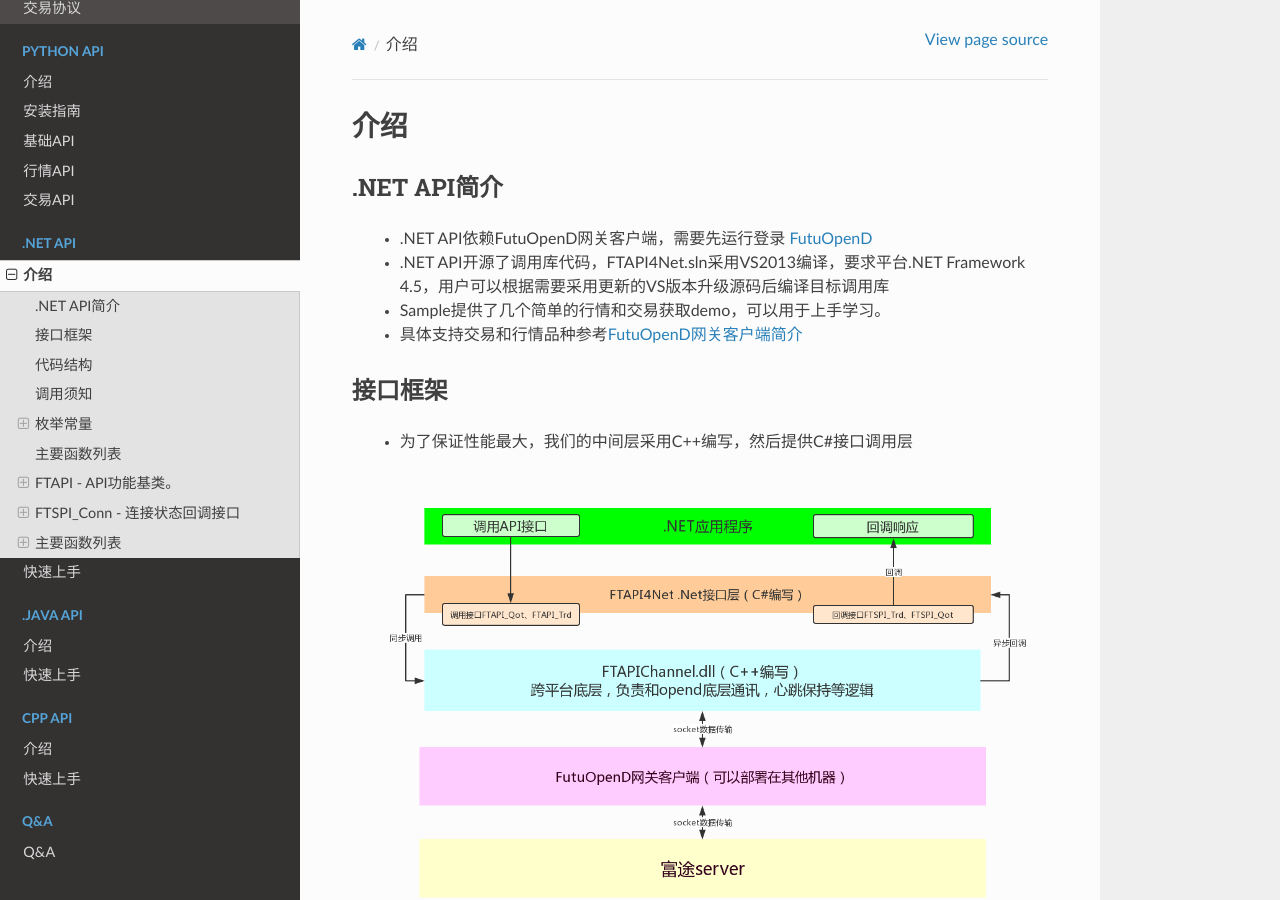
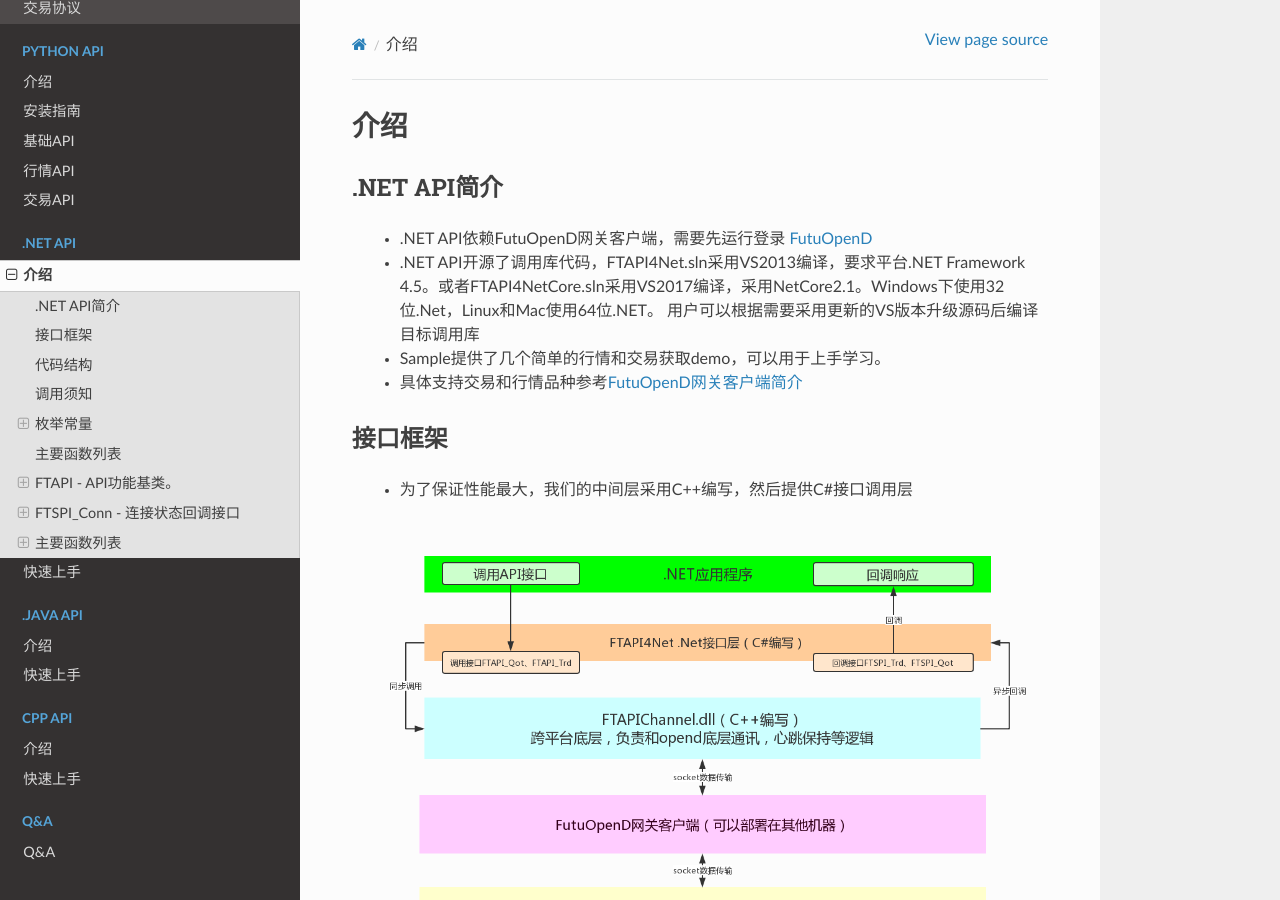
Before and after one commit to FutunnOpen/futu-api-doc, a Sphinx documentation site: the page built from doc_maker/source/net/intro.rst, in a window 1280 px wide and 900 px high. Built offline with Sphinx 7.4.7 and the Read the Docs theme 2.0.0, drawn with Linux system fonts in a browser that asks for light colours.

Commit message:
补充jdk和.net版本说明

```diff
--- a/doc_maker/source/java/intro.rst
+++ b/doc_maker/source/java/intro.rst
@@ -16,7 +16,7 @@ Java API简介
 -------------
   * Java API依赖FutuOpenD网关客户端，需要先运行登录 FutuOpenD_
 
-  * Java API开源了调用库代码，FTAPI4J采用IntelliJ编译，要求平台JDK 8，用户可以根据需要采用更新的JDK版本升级源码后编译目标调用库
+  * Java API开源了调用库代码，FTAPI4J采用IntelliJ编译，要求OpenJDK 8（Windows下需要32位JDK，Linux和Mac需要64位JDK）。用户可以根据需要采用更新的JDK版本升级源码后编译目标调用库。
 
   * Sample提供了几个简单的行情和交易获取demo，可以用于上手学习。
 
--- a/doc_maker/source/net/intro.rst
+++ b/doc_maker/source/net/intro.rst
@@ -16,7 +16,7 @@
 -------------
   * .NET API依赖FutuOpenD网关客户端，需要先运行登录 FutuOpenD_
 
-  * .NET API开源了调用库代码，FTAPI4Net.sln采用VS2013编译，要求平台.NET Framework 4.5，用户可以根据需要采用更新的VS版本升级源码后编译目标调用库
+  * .NET API开源了调用库代码，FTAPI4Net.sln采用VS2013编译，要求平台.NET Framework 4.5。或者FTAPI4NetCore.sln采用VS2017编译，采用NetCore2.1。Windows下使用32位.Net，Linux和Mac使用64位.NET。 用户可以根据需要采用更新的VS版本升级源码后编译目标调用库
 
   * Sample提供了几个简单的行情和交易获取demo，可以用于上手学习。
 
```
